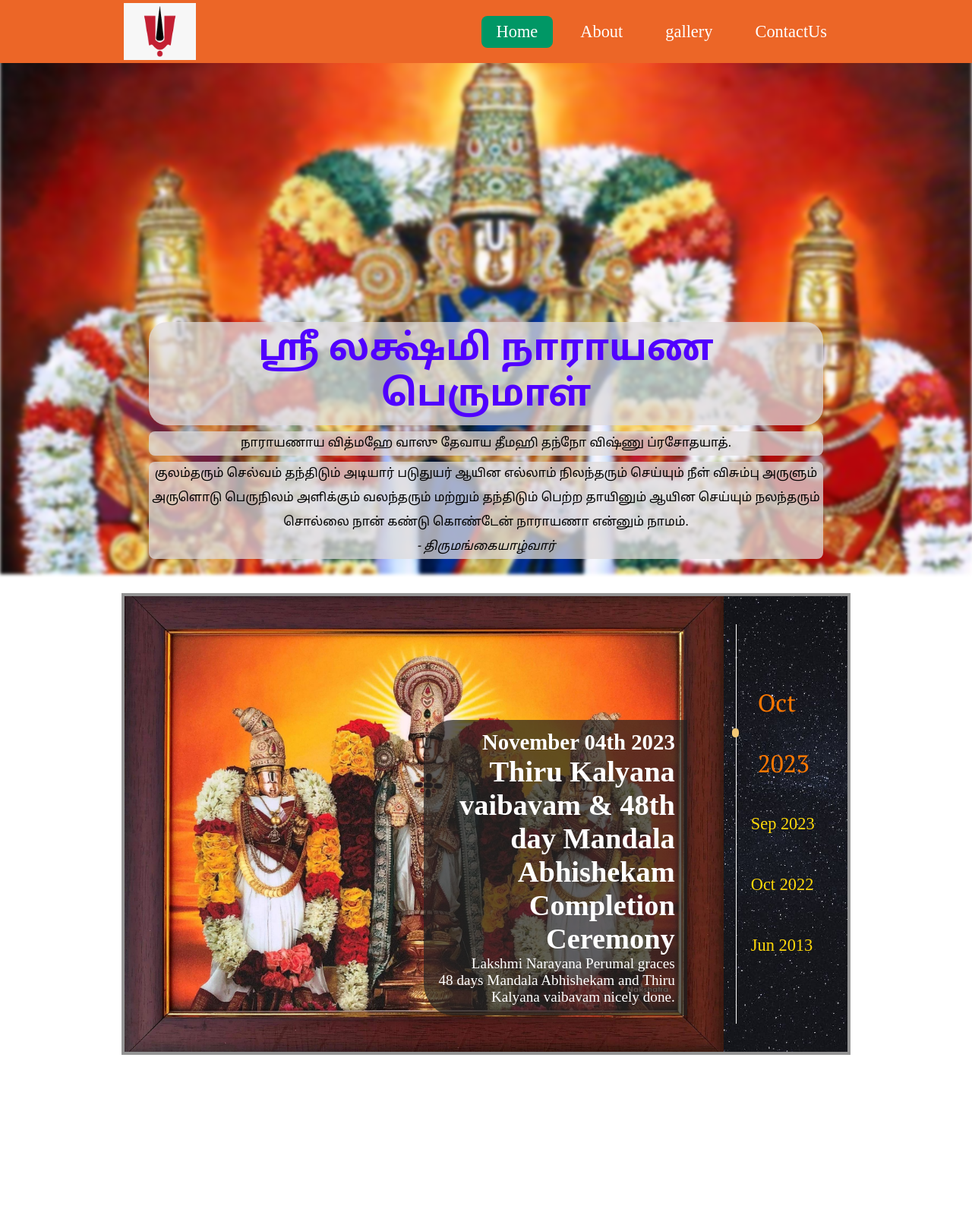
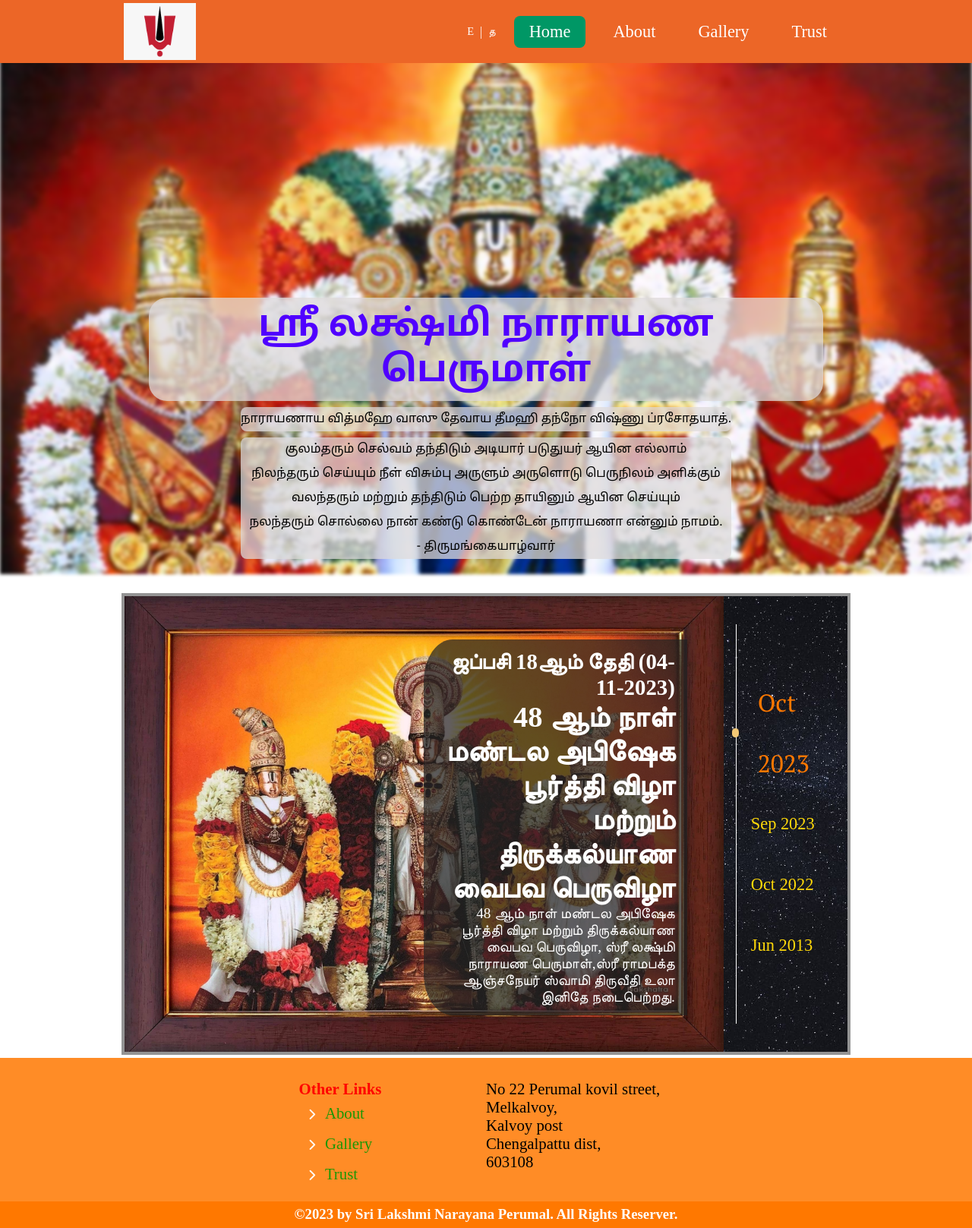
Before and after one commit to BaskerPrabakaran/SriLakshminarayanaperumal, a plain HTML site: page index.html in a window 1280 px wide. Shown: the whole page at 76% size. Before the commit the page ends 1389 px from the top, so only its background shows below. Drawn offline with nearby package versions, Linux system fonts and the light colour scheme.

Commit message:
feature LNP P002
Updated html file for design issue
Added content to load language preference
Updated css file for design footer
Updated js file to handle language selection.
Added json file for different language

```diff
--- a/css/main.css
+++ b/css/main.css
@@ -30,32 +30,41 @@
 .logo{
     display:flex;
     justify-content: start;
-    flex: 20%;
+    flex: 30%;
 }
 
 .logo img{
     height: 75px;
 }
 
+.language-contanier{
+    display: flex;
+    flex-direction: row;
+    justify-content: end;
+    align-items: center;
+    flex: 15%;
+    margin: 0.5rem;
+    color: #FFF;
+}
+
+.language-contanier a{
+    padding: 0.5rem;
+    font-size: .9rem;
+    color: #FFF;
+    text-decoration: none;
+}
+
+.menu-icon{
+    display: none;
+    flex: 15%;
+}
+
 .nav-links{
     display:flex;
-    flex: 70%;
+    flex: 20%;
     justify-content: end;
     align-items: center;
 }
-/*
-.nav-links ul{
-    display: flex;
-    list-style-type: none;
-}
-
-.nav-links li{
-    display: inline-block;
-    padding: 0.5rem 1.25rem;
-    font-size: 1.40rem;
-    margin: 0.5rem;
-    border-radius: 0.5rem;
-} */
 
 .nav-links a{
     color: #FFF;
@@ -73,11 +82,6 @@
 .li-active a{
     text-decoration: none;
     color:white;
-}
-
-.menu-icon{
-    display: none;
-    flex: 10%;
 }
 
 .bgblock{
@@ -349,11 +353,97 @@
     background-image: url("../images/image11.jpg");
 }
 
+.row-footer{
+    margin-bottom: 0;
+    padding: 0;
+}
+
+.footer-container{
+    display: flex;
+    margin: auto;
+    flex-direction: column;
+    background-color: #ff7800d9;
+}
+
+.footer-cols3{
+    display: flex;
+    flex-direction: row;
+    flex-wrap: wrap;
+    width: 60%;
+    margin: auto;
+    font-size: 1.3rem;
+    padding-top: .8rem;
+}
+
+.footer-links{
+    flex: 50%;
+    display: flex;
+    flex-direction: column;
+    padding: 1rem 0;
+    color: #ff0000;
+    align-items: center;
+}
+
+.footer-links li{
+    padding: 8px;
+    list-style-type: none;
+    width: 100%;
+}
+
+.footer-links li::before{
+    content: "\f054";
+    font-family: FontAwesome;
+    display: inline-block;
+    margin-right: .8rem;
+    color: #FFF;
+    font-size: 15px;
+}
+
+/* .footer-links a:hover::before {
+    content: '\f054';
+    font-family: FontAwesome;
+    display: inline-block;
+}  */
+
+.footer-links a{
+    text-decoration: none;
+    color: #1d9705;
+}
+
+.footer-links a:hover{
+    color: #cde932;
+}
+
+.footer-address{
+    flex: 50%;
+    padding: 1rem 0;
+}
+
+.container-copyrights{
+    background-color: #ff7800;
+    text-align: center;
+    color: #FFF;
+    padding: .4rem;
+}
+
+/* Media Query */
 @media screen and (max-width: 480px)
 and (orientation: portrait){
     .header{
         width: 100%;
         flex-wrap: wrap;
+    }
+
+    .logo{
+        flex: 70%;
+    }
+
+    .language-contanier{
+        flex: 15%;
+    }
+
+    .language-contanier a{
+        font-size: 0.7rem;
     }
 
     .nav-links, .logo{
@@ -379,7 +469,7 @@ and (orientation: portrait){
 
     .menu-icon{
         display: flex;
-        flex: 50%;
+        flex: 10%;
         justify-content: end;
         align-items: center;
         padding-right: 0.8rem;
--- /dev/null
+++ b/data/lang-tm.json
@@ -0,0 +1,19 @@
+{
+    "title":"ஸ்ரீ லக்ஷ்மி நாராயண பெருமாள்",
+    "gallery":"காட்சியகம்",
+    "siteName": "ஸ்ரீ லக்ஷ்மி நாராயண பெருமாள்",
+    "sloganFirst": "நாராயணாய வித்மஹே வாஸு தேவாய தீமஹி தந்நோ விஷ்ணு ப்ரசோதயாத்.",
+    "sloganSecond": "குலம்தரும் செல்வம் தந்திடும் அடியார் படுதுயர் ஆயின எல்லாம் <br> நிலந்தரும் செய்யும் நீள் விசும்பு அருளும் அருளொடு பெருநிலம் அளிக்கும் <br> வலந்தரும் மற்றும் தந்திடும் பெற்ற தாயினும் ஆயின செய்யும் <br> நலந்தரும் சொல்லை நான் கண்டு கொண்டேன் நாராயணா என்னும் நாமம். <br> - திருமங்கையாழ்வார்",
+    "timelineNov2023h2":"ஜப்பசி 18ஆம் தேதி (04-11-2023)",
+    "timelineNov2023h1":" 48 ஆம் நாள் மண்டல அபிஷேக பூர்த்தி விழா மற்றும் திருக்கல்யாண வைபவ பெருவிழா",
+    "timelineNov2023p":"48 ஆம் நாள் மண்டல அபிஷேக பூர்த்தி விழா மற்றும் திருக்கல்யாண வைபவ பெருவிழா, ஸ்ரீ லக்ஷ்மி நாராயண பெருமாள்,ஸ்ரீ ராமபக்த ஆஞ்சநேயர் ஸ்வாமி திருவீதி உலா இனிதே நடைபெற்றது.",
+    "timelineSep2023h2":"ஆவணி 31ஆம் தேதி (17-08-2023)",
+    "timelineSep2023h1":"ஆஷ்டபந்தன மஹா கும்பாபிஷேகம்",
+    "timelineSep2023p":"ஓம் நமோ நாராயனாயா! ஆவணி மாதம் 31ஆம் நாள்",
+    "timelineOct2022h2":"October 4th 2022",
+    "timelineOct2022h1":"Puratasi Uriyadi Vizha",
+    "timelineOct2022p":"Full details description with main content",
+    "timelineJun2013h2":"June 21st 2013",
+    "timelineJun2013h1":"Maha Kumbabhishekam",
+    "timelineJun2013p":"Sri Lakshmi Narayana Perumal new temple building constructed and Maha Kumbabhishegam Kudamuzhuku Nannieratu festival was held in a pleasant manner."
+}
--- a/index.html
+++ b/index.html
@@ -4,7 +4,7 @@
         <meta charset="UTF-8">
         <meta http-equiv="X-UA-Compatible" content="IE=edge">
         <meta name="viewport" content="width=device-width, initial-scale=1.0">
-        <title>ஸ்ரீ லக்ஷ்மி நாராயண பெருமாள்</title>
+        <title data-i18n="title">ஸ்ரீ லக்ஷ்மி நாராயண பெருமாள்</title>
         <link rel="stylesheet" href="./css/main.css">
         <script src="https://code.jquery.com/jquery-3.7.1.min.js"></script>
         <script src="js/main.js"></script>
@@ -13,7 +13,11 @@
         <div class="row row-header">
             <div class="header">
                 <div class="logo">
-                    <img src="./images/Logo.png " alt="logo">
+                    <img src="./images/logo.png" alt="logo">
+                </div>
+                <div class="language-contanier">
+                    <a href="#" id="language-en">E</a>|
+                    <a href="#" id="language-tm">த</a>
                 </div>
                 <div class="menu-icon">
                     <a href="#" id="menuicon" class="icon">
@@ -21,22 +25,22 @@
                       </a>
                 </div>
                 <div class="nav-links" id="navlinks">
-                    <a class="li-active" href="main.html"><span>Home</span></a>
+                    <a class="li-active" href="index.html"><span>Home</span></a>
                     <a href="about.html"><span>About</span></a>
-                    <a href="#">gallery</a>
-                    <a href="#">ContactUs</a>
+                    <a href="#">Gallery</a>
+                    <a href="#">Trust</a>
                 </div>
              </div>
         </div>
         <div class="bgblock"></div>
         <div class="row row-cover">
             <div class="container-cover">
-                <h1 class="tamilname">ஸ்ரீ லக்ஷ்மி நாராயண பெருமாள்</h1>
+                <h1 class="tamilname" data-i18n="siteName">ஸ்ரீ லக்ஷ்மி நாராயண பெருமாள்</h1>
                  <div class="sloganblock">
-                     <p class="Sloganfirst">நாராயணாய வித்மஹே வாஸு தேவாய தீமஹி தந்நோ விஷ்ணு ப்ரசோதயாத்.</p>
-                     <p class="Slogansecond">குலம்தரும் செல்வம் தந்திடும் அடியார் படுதுயர் ஆயின எல்லாம்
-                        நிலந்தரும் செய்யும் நீள் விசும்பு அருளும் அருளொடு பெருநிலம் அளிக்கும்
-                        வலந்தரும் மற்றும் தந்திடும் பெற்ற தாயினும் ஆயின செய்யும்
+                     <p class="Sloganfirst" data-i18n="sloganFirst">நாராயணாய வித்மஹே வாஸு தேவாய தீமஹி தந்நோ விஷ்ணு ப்ரசோதயாத்.</p>
+                     <p class="Slogansecond" data-i18n="sloganSecond">குலம்தரும் செல்வம் தந்திடும் அடியார் படுதுயர் ஆயின எல்லாம்<br>
+                        நிலந்தரும் செய்யும் நீள் விசும்பு அருளும் அருளொடு பெருநிலம் அளிக்கும்<br>
+                        வலந்தரும் மற்றும் தந்திடும் பெற்ற தாயினும் ஆயின செய்யும்<br>
                         நலந்தரும் சொல்லை நான் கண்டு கொண்டேன் நாராயணா என்னும் நாமம்.</br><i>- திருமங்கையாழ்வார்</i></p>
                  </div>
              </div>
@@ -46,30 +50,30 @@
                 <div class="container-details">
                     <div class="timeline-details timelineNov2023 timeline-details-active">
                         <div class="timeline-col5">
-                            <h2>November 04th 2023</h2>
-                            <h1>Thiru Kalyana vaibavam & 48th day Mandala Abhishekam Completion Ceremony</h1>
-                            <p>Lakshmi Narayana Perumal graces 48 days Mandala Abhishekam and Thiru Kalyana vaibavam nicely done.</p>
+                            <h2 data-i18n="timelineNov2023h2">November 04th 2023</h2>
+                            <h1 data-i18n="timelineNov2023h1">Thiru Kalyana vaibavam & 48th day Mandala Abhishekam Completion Ceremony</h1>
+                            <p data-i18n="timelineNov2023p">Lakshmi Narayana Perumal graces 48 days Mandala Abhishekam and Thiru Kalyana vaibavam nicely done.</p>
                         </div>
                     </div>
                     <div class="timeline-details timelineSep2023">
                         <div class="timeline-col5">
-                            <h2>Septembr 17th 2023</h2>
-                            <h1>Ashtabandhana Maha Kumbabhishegam</h1>
-                            <p>Om Namo Narayanaya! On 17th September 2023 Ashtabandana Maha Kumbabhishegam Kudamuzku Nannieratu festival was held in a pleasant manner with Maha Mandabam and Artha Mandabam.</p>
+                            <h2 data-i18n="timelineSep2023h2">September 17th 2023</h2>
+                            <h1 data-i18n="timelineSep2023h1">Ashtabandhana Maha Kumbabhishegam</h1>
+                            <p data-i18n="timelineSep2023p">Om Namo Narayanaya! On 17th September 2023 Ashtabandana Maha Kumbabhishegam Kudamuzku Nannieratu festival was held in a pleasant manner with Maha Mandabam and Artha Mandabam.</p>
                         </div>
                     </div>
                     <div class="timeline-details timelineOct2022">
                         <div class="timeline-col5">
-                            <h2>October 4th 2022</h2>
-                            <h1>Puratasi Uriyadi Vizha</h1>
-                            <p>Ful details description with main content</p>
+                            <h2 data-i18n="timelineOct2022h2">October 4th 2022</h2>
+                            <h1 data-i18n="timelineOct2022h1">Puratasi Uriyadi Vizha</h1>
+                            <p data-i18n="timelineOct2022p">Full details description with main content</p>
                         </div>
                     </div>
                     <div class="timeline-details timelineJun2013">
                         <div class="timeline-col5">
-                            <h2>June 21st 2013</h2>
-                            <h1>Maha Kumbabhishekam</h1>
-                            <p>Sri Lakshmi Narayana Perumal new temple building constructed and Maha Kumbabhishegam Kudamuzhuku Nannieratu festival was held in a pleasant manner.</p>
+                            <h2 data-i18n="timelineJun2013h2">June 21st 2013</h2>
+                            <h1 data-i18n="timelineJun2013h1">Maha Kumbabhishekam</h1>
+                            <p data-i18n="timelineJun2013p">Sri Lakshmi Narayana Perumal new temple building constructed and Maha Kumbabhishegam Kudamuzhuku Nannieratu festival was held in a pleasant manner.</p>
                         </div>
                     </div>
                     <div class="timeline-details timeline-details-2010">
@@ -81,15 +85,35 @@
                 <div class="container-year">
                     <div class="timelinepoint"></div>
                     <ul class="timeline-years">
-                        <li class="timeline-year timeline-year-active" id="timelineNov2023"><a class="year-txt" href="#2023">Oct 2023</a></li>
-                        <li class="timeline-year" id="timelineSep2023"><a class="year-txt" href="#2020">Sep 2023</a></li>
-                        <li class="timeline-year" id="timelineOct2022"><a class="year-txt" href="#2015">Oct 2022</a></li>
-                        <li class="timeline-year" id="timelineJun2013"><a class="year-txt" href="#2010">Jun 2013</a></li>
+                        <li class="timeline-year timeline-year-active" id="timelineNov2023"><a class="year-txt" href="#102023">Oct 2023</a></li>
+                        <li class="timeline-year" id="timelineSep2023"><a class="year-txt" href="#092023">Sep 2023</a></li>
+                        <li class="timeline-year" id="timelineOct2022"><a class="year-txt" href="#102022">Oct 2022</a></li>
+                        <li class="timeline-year" id="timelineJun2013"><a class="year-txt" href="#062013">Jun 2013</a></li>
                         <!-- <li class="timeline-year"><a class="year-txt" id="timeline2000" href="#2000">2000</a></li>
                         <li class="timeline-year"><a class="year-txt" id="timeline1995" href="#1995">1995</a></li>
                         <li class="timeline-year"><a class="year-txt" id="timeline1990" href="#1990">1990</a></li> -->
                     </ul>
                 </div>
+            </div>
+        </div>
+        <div class="row row-footer">
+            <div class="footer-container">
+                <div class="footer-cols3">
+                    <div class="footer-links">
+                        <h4>Other Links</h4>
+                        <ul>
+                            <li><a href="about.html">About</a></li>
+                            <li><a href="#">Gallery</a></li>
+                            <li><a href="#">Trust</a></li>
+                        </ul>
+                    </div>
+                    <div class="footer-address">
+                        <p>No 22 Perumal kovil street,<br>Melkalvoy,<br> Kalvoy post<br>Chengalpattu dist,<br>603108 </p>
+                    </div>
+                </div>
+            </div>
+            <div class="container-copyrights">
+                <h3>&copy;2023 by Sri Lakshmi Narayana Perumal. All Rights Reserver.</h3>
             </div>
         </div>
         <!--
--- a/js/main.js
+++ b/js/main.js
@@ -1,6 +1,9 @@
 window.jQuery || document.write("<script src=\"js/lib/jquery-3.7.1.js\"><script>")
 
 $(function(){
+
+    loadpagecontent();
+
     $("li").click(function(){
         $("li.timeline-year-active").removeClass("timeline-year-active");
         $(this).addClass("timeline-year-active");
@@ -18,4 +21,42 @@ $(function(){
             $("#navlinks").addClass("nav-links-open");
         }
     });
+
+    $("#language-en").click(function(){
+        changeLanguage("lang-en");
+    });
+    $("#language-tm").click(function(){
+        changeLanguage("lang-tm");
+    });
 });
+
+async function loadpagecontent()
+{
+    var lang = localStorage.getItem("language");
+    if(lang == null) lang = "lang-tm";
+
+    setLanguagePreference(lang);
+    const langData = await fetchLanguageData(lang);
+    updateContent(langData);
+}
+
+async function changeLanguage(lang) {
+    await setLanguagePreference(lang);
+    location.reload();
+}
+
+function setLanguagePreference(lang) {
+    localStorage.setItem("language", lang);
+}
+
+async function fetchLanguageData(lang) {
+    const response = await fetch(`./data/${lang}.json`);
+    return response.json();
+}
+
+function updateContent(langData) {
+    document.querySelectorAll('[data-i18n]').forEach(element => {
+        const key = element.getAttribute('data-i18n');
+        element.innerHTML = langData[key];
+    });
+}
```
Also changed, not shown: data/lang-en.json (added, +18 -0 lines).
